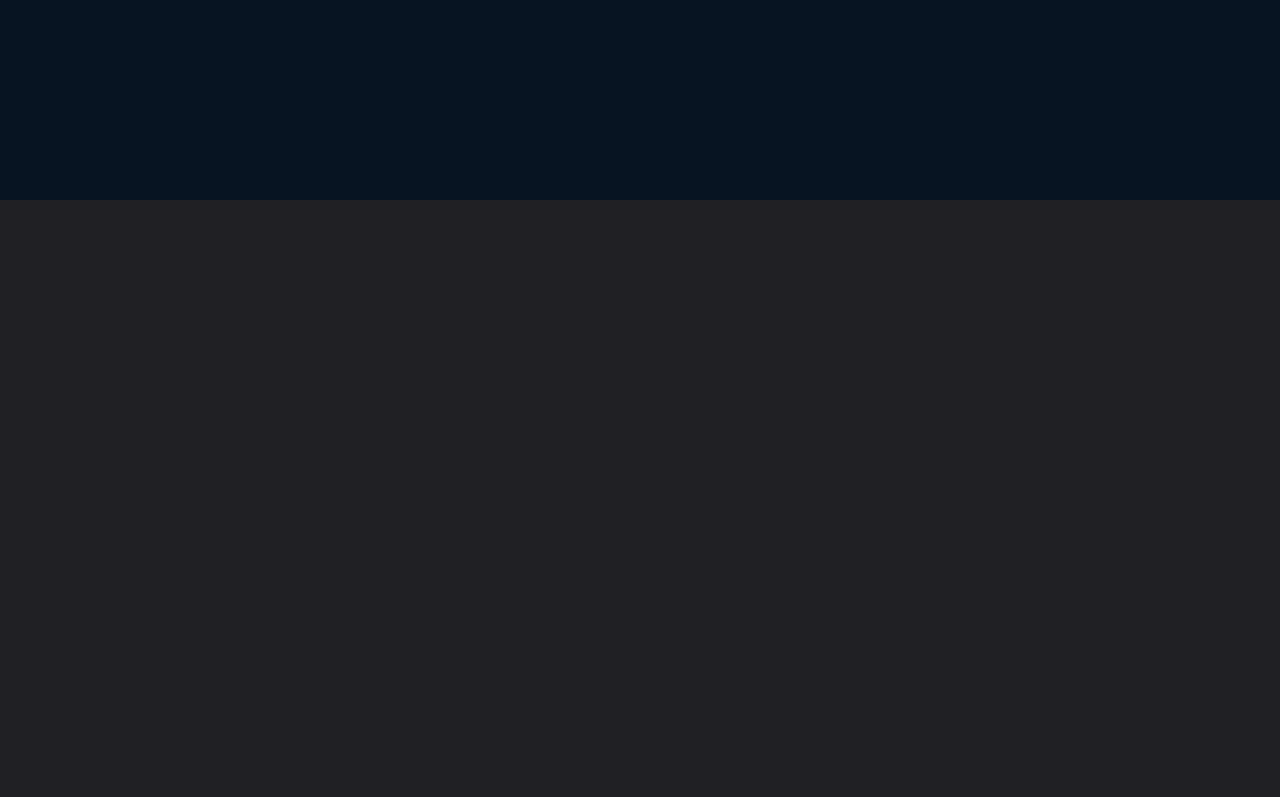
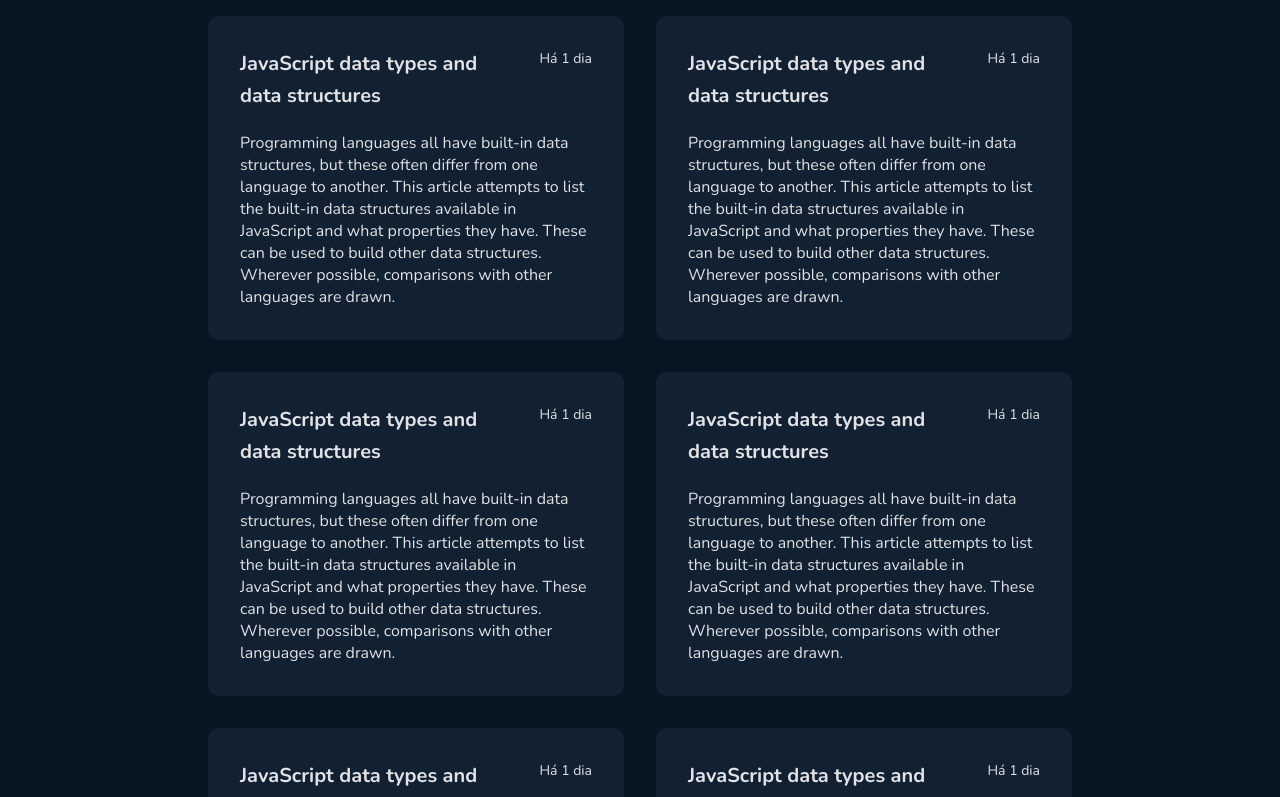
Before and after one commit to paulobr4z/github-blog, a React (Vite) app: page / in a window 1280 px wide. Shown: the part 600-1397 px from the top of the page. Before the commit the page ends 800 px from the top, so only its background shows below. Built offline with nearby package versions, Linux system fonts and the light colour scheme; the HTML template or start-up script is replaced by a standard one.

Commit message:
feat: create PostList

```diff
--- /dev/null
+++ b/src/components/PostCard/index.tsx
@@ -0,0 +1,19 @@
+import { PostCardContainer } from './styles'
+
+export function PostCard() {
+  return (
+    <PostCardContainer>
+      <header>
+        <h4>JavaScript data types and data structures</h4>
+        <p>Há 1 dia</p>
+      </header>
+      <p>
+        Programming languages all have built-in data structures, but these often
+        differ from one language to another. This article attempts to list the
+        built-in data structures available in JavaScript and what properties
+        they have. These can be used to build other data structures. Wherever
+        possible, comparisons with other languages are drawn.
+      </p>
+    </PostCardContainer>
+  )
+}
--- /dev/null
+++ b/src/components/PostCard/styles.ts
@@ -0,0 +1,28 @@
+import styled from 'styled-components'
+
+export const PostCardContainer = styled.div`
+  background-color: #112131;
+  padding: 32px;
+  border-radius: 10px;
+  width: 100%;
+  max-width: 900px;
+
+  header {
+    display: flex;
+    justify-content: space-between;
+    width: 100%;
+    margin-bottom: 20px;
+
+    h4 {
+      font-size: 20px;
+      line-height: 160%;
+      max-width: 283px;
+      font-weight: bold;
+    }
+
+    p {
+      font-size: 14px;
+      line-height: 160%;
+    }
+  }
+`
--- a/src/pages/Blog/index.tsx
+++ b/src/pages/Blog/index.tsx
@@ -1,7 +1,8 @@
 import { Header } from '../../components/Header'
+import { PostCard } from '../../components/PostCard'
 import { Profile } from '../../components/Profile'
 import { SearchBar } from '../../components/SearchBar'
-import { Main } from './styles'
+import { Main, PostList } from './styles'
 
 export function Blog() {
   return (
@@ -10,6 +11,14 @@ export function Blog() {
       <Main>
         <Profile />
         <SearchBar />
+        <PostList>
+          <PostCard />
+          <PostCard />
+          <PostCard />
+          <PostCard />
+          <PostCard />
+          <PostCard />
+        </PostList>
       </Main>
     </div>
   )
--- a/src/pages/Blog/styles.ts
+++ b/src/pages/Blog/styles.ts
@@ -3,8 +3,20 @@ import styled from 'styled-components'
 export const Main = styled.main`
   position: relative;
   width: 100%;
-  height: calc(100vh - 296px);
+  min-height: calc(100vh - 296px);
   background-color: #071422;
   display: flex;
-  justify-content: center;
+  flex-direction: column;
+  align-items: center;
+  padding-bottom: 48px;
 `
+
+export const PostList = styled.div`
+  display: grid;
+  grid-template-columns: repeat(auto-fill, minmax(416px, 1fr));
+  gap: 32px;
+  width: 100%;
+  margin-top: 48px;
+  width: 100%;
+  max-width: 864px;
+`
```
